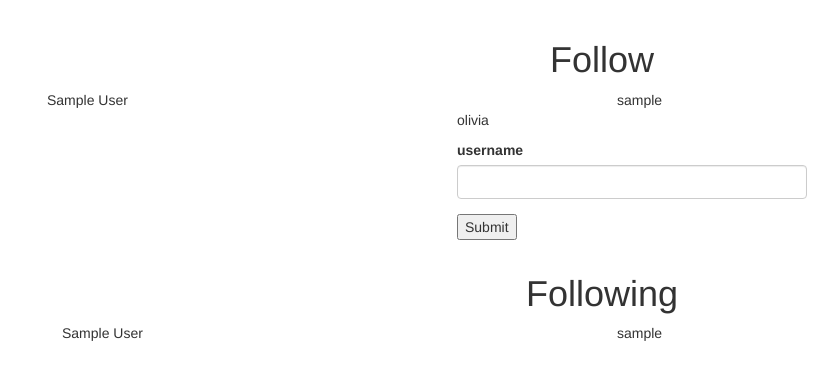
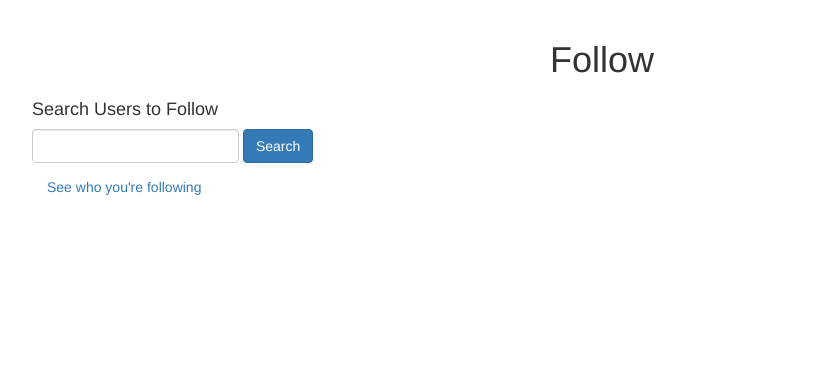
Before and after one commit to k-wal/TaskManageTrello, a Flask app: a page that uses templates/follow.html in a window 1280 px wide. Shown: the part 52-432 px from the top of the page, without its empty margins (53-891 px from the left). Run offline with Flask 2, Linux system fonts and the light colour scheme; a user stored in the database is signed in; tables that the repository leaves empty hold one stand-in row (values such as "Sample post"); some libraries are stand-ins or nearby versions.

Commit message:
Adding search functionality to following and making it sloghtly more lookable :)

```diff
--- a/app.py
+++ b/app.py
@@ -136,16 +136,44 @@ class FollowForm(FlaskForm):
 
 @app.route('/<user_name>/follow', methods = ['POST', 'GET'])
 @login_required
-def follow_user(user_name):
-    form = FollowForm()
+def go_to_follow(user_name):
     following = current_user.all_followed()
-    if form.validate_on_submit():
-        user = User.query.filter_by(username = form.username.data).first()
-        print(user)
-        current_user.follow(user)
-        db.session.commit()
-        return redirect("/"+user_name+"/follow")
-    return render_template('follow.html', username=user_name, form=form, following=following, users=User.query.all())
+    return render_template('follow.html',users=[],username=user_name,following=following)
+
+
+
+@app.route('/<user_name>/follow/search_users')
+@login_required
+def search_tasks(user_name):
+    to_search=request.args.get('query')
+    following = current_user.all_followed()
+    print(to_search)
+    users=[]
+    Users=User.query.all()
+    for user in Users:
+        print(user.name)
+        if user.username is not user_name:
+            if to_search in user.name or to_search in user.username:
+                users.append(user)
+    return render_template('follow.html',users=users,username=user_name,following=following)
+
+
+@app.route('/<user_name>/follow=<to_follow>', methods = ['POST', 'GET'])
+@login_required
+def follow_user(user_name,to_follow):
+    following = current_user.all_followed()
+    user = User.query.filter_by(username = to_follow).first()
+    print(user)
+    current_user.follow(user)
+    db.session.commit()
+    return render_template('now_following_message.html',username=user_name,user=user)
+
+@app.route('/<user_name>/following', methods = ['POST', 'GET'])
+@login_required
+def following(user_name):
+    following = current_user.all_followed()
+    return render_template('following.html',following=following,username=user_name)
+
 
 
 ### ENDS here
--- a/templates/follow.html
+++ b/templates/follow.html
@@ -10,47 +10,28 @@
         <div class="col-sm-3"></div>
     </div>
 
+    <div class="sidebar-module sidebar-module-inset">
+    <h4>Search Users to Follow</h4>
+    <form class="form-inline" method="GET" action="/{{username}}/follow/search_users">
+        <div class="form-group">
+            <input type="text" class="form-control" name="query" id="query">
+        </div>
+        <button type="submit" class="btn btn-primary">Search</button>
+    </form>
+    </div>
+
     <div class="container-fluid">
     {% if users %}
     {% for user in users %}
     <div class="row">
-    	<div class="col-sm-6">{{user.name}}</div>
-    	<div class="col-sm-6">{{user.username}}</div>
+        <div class="col-sm-2"></div>
+    	<div class="col-sm-3">{{user.name}}</div>
+    	<div class="col-sm-3">{{user.username}}</div>
+        <div clas="col-sm-3"><a href="/{{username}}/follow={{user.username}}">Follow</a></div>
     </div>
     {% endfor %}
     {% endif %}
-
-    <div class="container">
-        <div class="col-sm-4"></div>
-        <div class="col-sm-4">
-            <p>{{username}}</p>
-            <form class="" action="/{{username}}/follow" method="POST">
-                {{ form.csrf_token }}
-                {% from "_formhelpers.html" import render_field %}
-                <div class="form-group">{{render_field(form.username, class_="form-control")}}</div>
-                <input type="submit" value="Submit">
-            </form>
-        </div>
-        <div class="col-sm-4"></div>
-    </div>
-
-    <div class="row">
-        <div class="col-sm-3"></div>
-        <div class="col-sm-6 caption1 align="center"">
-            <h1>Following</h1>
-        </div>
-        <div class="col-sm-3"></div>
-    </div>
-    <div class="container-fluid">
-    {% if following %}
-    {% for user in following %}
-    <div class="row">
-        <div class="col-sm-6">{{user.name}}</div>
-        <div class="col-sm-6">{{user.username}}</div>
-    </div>
-    {% endfor %}
-    {% endif %}
+    <div><a href="/{{username}}/following">See who you're following</a></div>
 
 </div>
-</div>
 {% endblock %}
```
Also changed, not shown: api/add_task.py (+12 -0 lines), templates/following.html (added, +25 -0 lines), templates/home.html (+16 -0 lines), templates/now_following_message.html (added, +9 -0 lines), config/app.db.
